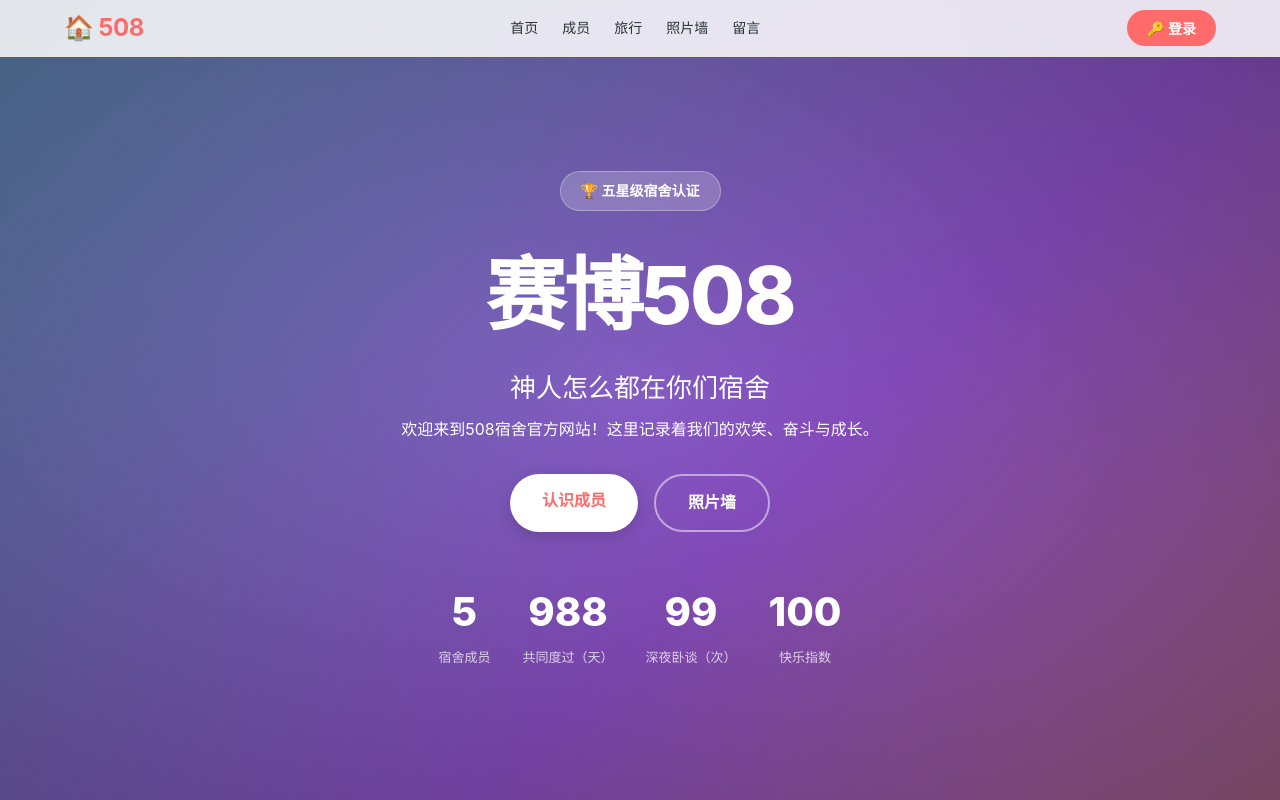
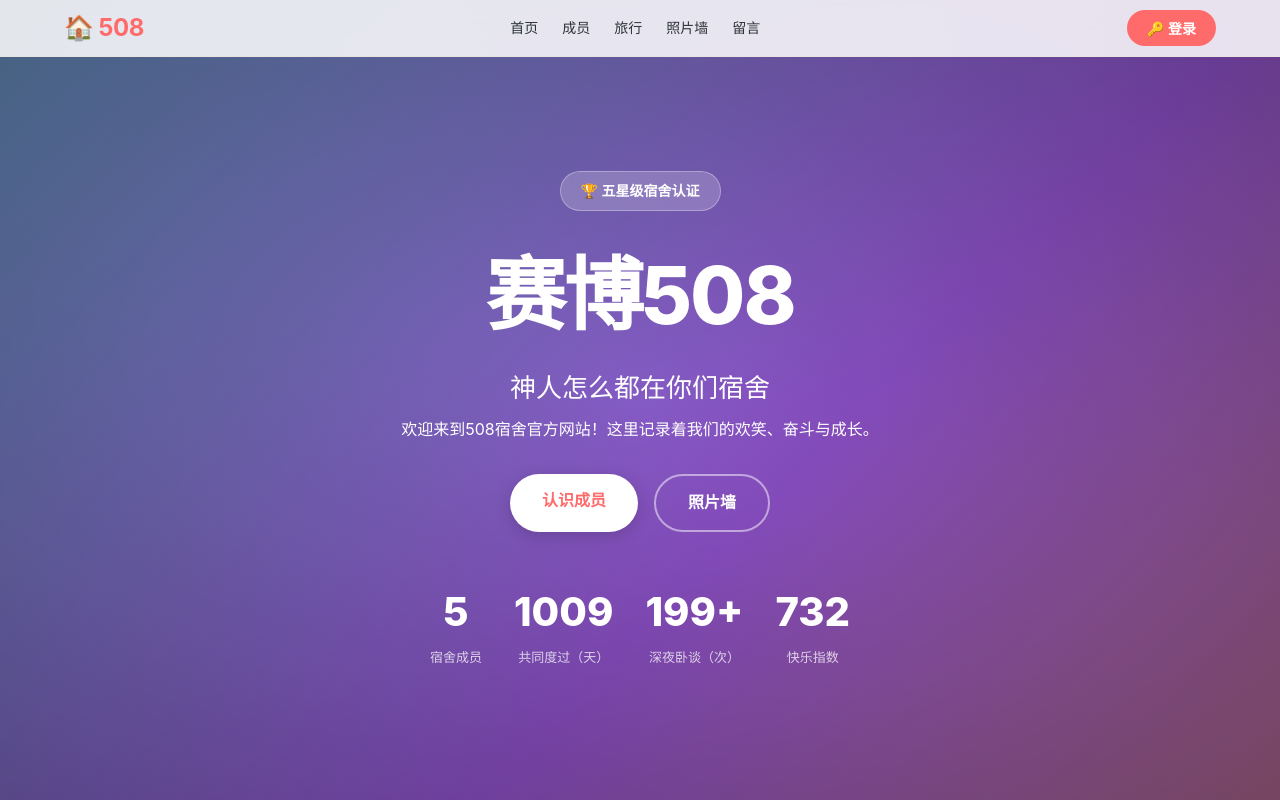
Before and after one commit to LoveU2-c/dorm508, a website: page index.html in a window 1280 px wide. Shown: the top 800 px of the page. Drawn offline with Linux system fonts and the light colour scheme; no server answers.

Commit message:
make homepage stats dynamic

```diff
--- a/index.html
+++ b/index.html
@@ -81,15 +81,15 @@
                     <span class="stat-label">宿舍成员</span>
                 </div>
                 <div class="stat-item">
-                    <span class="stat-num" data-target="988">0</span>
+                    <span class="stat-num" id="daysTogether" data-target="0">0</span>
                     <span class="stat-label">共同度过（天）</span>
                 </div>
                 <div class="stat-item">
-                    <span class="stat-num" data-target="99">0</span>
+                    <span class="stat-num" data-target="199" data-suffix="+">0</span>
                     <span class="stat-label">深夜卧谈（次）</span>
                 </div>
                 <div class="stat-item">
-                    <span class="stat-num" data-target="100">0</span>
+                    <span class="stat-num" id="happinessIndex" data-target="500">0</span>
                     <span class="stat-label">快乐指数</span>
                 </div>
             </div>
--- a/js/main.js
+++ b/js/main.js
@@ -33,6 +33,27 @@ document.addEventListener('DOMContentLoaded', () => {
         window.scrollTo({ top: 0, behavior: 'smooth' });
     });
 
+    // --- 首页动态统计 ---
+    const startDate = Date.UTC(2023, 8, 13);
+    const today = new Date();
+    const todayDate = Date.UTC(today.getFullYear(), today.getMonth(), today.getDate());
+    const daysTogether = Math.max(0, Math.floor((todayDate - startDate) / 86400000));
+    document.getElementById('daysTogether').dataset.target = String(daysTogether);
+
+    // 使用中国时区的日期作为种子：所有访客当天看到同一数值，每天更新一次。
+    const chinaDateKey = new Intl.DateTimeFormat('en-CA', {
+        timeZone: 'Asia/Shanghai',
+        year: 'numeric',
+        month: '2-digit',
+        day: '2-digit'
+    }).format(today);
+    let dailySeed = 0;
+    for (const char of chinaDateKey) {
+        dailySeed = (dailySeed * 31 + char.charCodeAt(0)) >>> 0;
+    }
+    const happinessIndex = 500 + (dailySeed % 501);
+    document.getElementById('happinessIndex').dataset.target = String(happinessIndex);
+
     // --- 数字滚动动画 ---
     const statNums = document.querySelectorAll('.stat-num');
     let statsAnimated = false;
@@ -52,15 +73,16 @@ document.addEventListener('DOMContentLoaded', () => {
                 return;
             }
             const target = parseInt(raw, 10);
+            const suffix = el.dataset.suffix || '';
             const duration = 1500;
             const start = performance.now();
             function update(now) {
                 const elapsed = now - start;
                 const progress = Math.min(elapsed / duration, 1);
                 const eased = 1 - Math.pow(1 - progress, 3);
-                el.textContent = Math.floor(eased * target);
+                el.textContent = `${Math.floor(eased * target)}${suffix}`;
                 if (progress < 1) requestAnimationFrame(update);
-                else el.textContent = target;
+                else el.textContent = `${target}${suffix}`;
             }
             requestAnimationFrame(update);
         });
```
